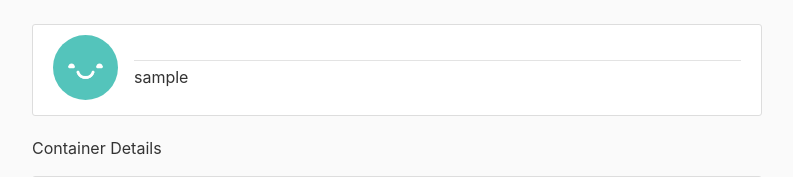
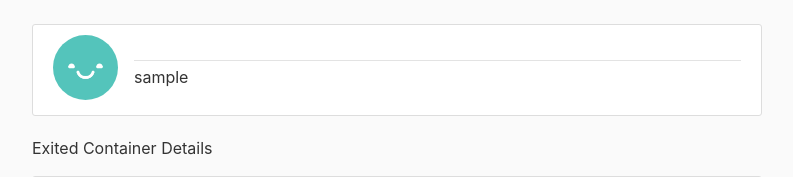
Before and after one commit to luvkrai/awesome_cloud, a Flask app: page /exited_container in a window 1280 px wide. Shown: the part 56-233 px from the top of the page, without its empty margins (53-846 px from the left). Run offline with Flask 2, Linux system fonts and the light colour scheme; the visitor is signed in with stand-in values (Sample User, id 1); data comes from the database, SQL or seed files in the repository; data that the repository does not hold is empty; some libraries are stand-ins or nearby versions.

Commit message:
corrected exited.html

```diff
--- a/flaskblog/templates/exited.html
+++ b/flaskblog/templates/exited.html
@@ -10,7 +10,7 @@
             <p class="article-content">{{ text }}</p>
           </div>
         </article>
-        <p> Container Details</p>
+        <p> Exited Container Details</p>
         <article class="media content-section">
             <table id="t01" table-layout: fixed; box-sizing: border-box>
             <tr>
```
